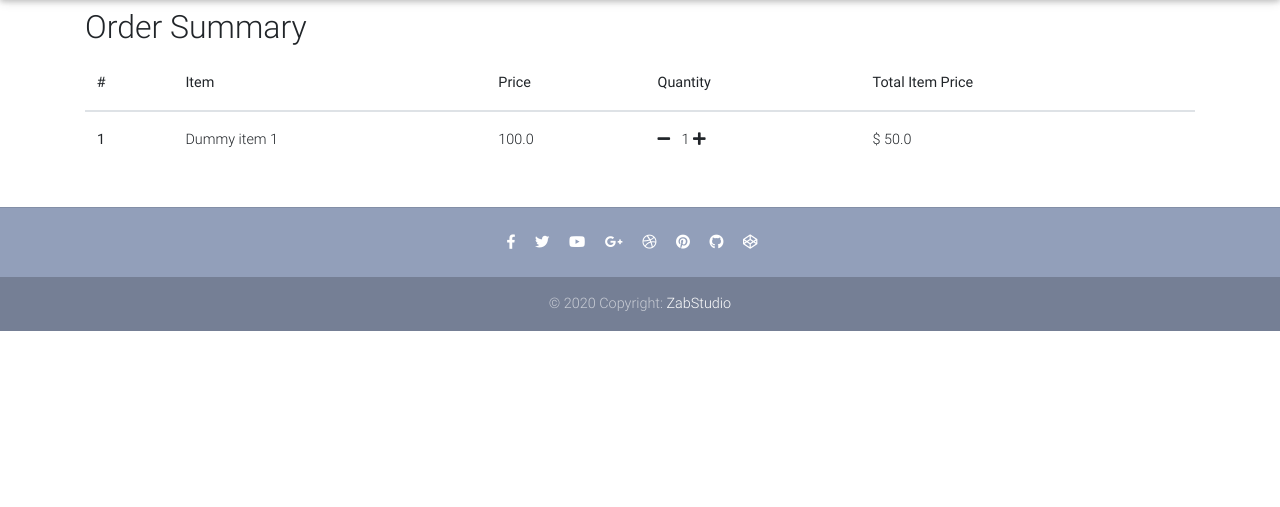
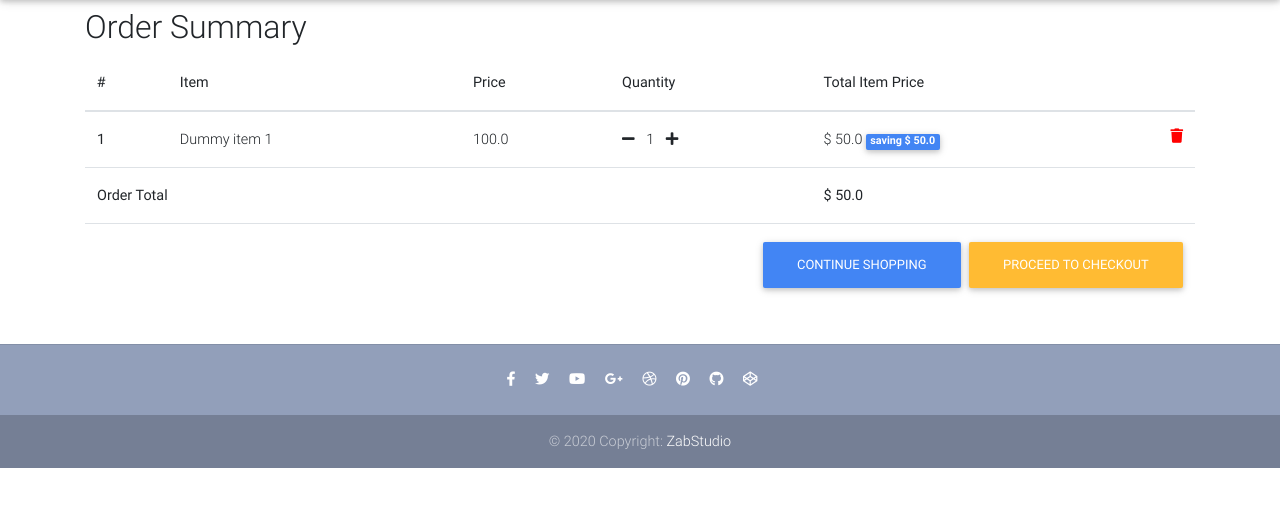
Before and after one commit to safwanvk/Zabshop, a Django app: page /order-summary/ in a window 1280 px wide. Shown: the part 64-571 px from the top of the page. Run offline with Django 3.2, Linux system fonts and the light colour scheme; a user stored in the database is signed in; data comes from the database, SQL or seed files in the repository; both versions use the stored data as it was after the commit; some libraries are stand-ins or nearby versions.

Commit message:
Improve ui in order-summary

```diff
--- a/core/models.py
+++ b/core/models.py
@@ -65,16 +65,28 @@ class OrderItem(models.Model):
     def get_total_discount_item_price(self):
         return self.quantity * self.item.discount_price
 
+    def get_amount_saved(self):
+        return self.get_total_item_price() - self.get_total_discount_item_price()
+
+    def get_final_price(self):
+        if self.item.discount_price:
+            return self.get_total_discount_item_price()
+        return self.get_total_item_price()
+
 class Order(models.Model):
     user = models.ForeignKey(settings.AUTH_USER_MODEL,on_delete=models.CASCADE)
     item = models.ManyToManyField(OrderItem)
     start_date = models.DateTimeField(auto_now_add=True)
     ordered_date = models.DateTimeField()
     ordered = models.BooleanField(default=False)
-
-
     def __str__(self):
         return self.user.username
+
+    def get_total(self):
+        total = 0
+        for order_item in self.item.all():
+            total += order_item.get_final_price()
+        return total
 
 class Address(models.Model):
     user = models.ForeignKey(settings.AUTH_USER_MODEL, on_delete=models.CASCADE)
--- a/core/views.py
+++ b/core/views.py
@@ -88,13 +88,14 @@ def remove_from_cart(request, slug):
                 )[0]
                 order.item.remove(order_item)
                 messages.info(request, "This item was removed from your cart.")
+                return redirect("core:order-summary")
             else:
                 messages.info(request, "This item was not in your cart.")
                 return redirect("core:product", slug=slug)
         else:
             messages.info(request, "You do not have  an active order.")
             return redirect("core:product", slug=slug)
-        return redirect("core:product", slug=slug)
+
 
 @login_required
 def remove_single_item_from_cart(request, slug):
@@ -125,4 +126,3 @@ def remove_single_item_from_cart(request, slug):
         else:
             messages.info(request, "You do not have  an active order.")
             return redirect("core:product", slug=slug)
-        return redirect("core:product", slug=slug)
--- a/templates/navbar.html
+++ b/templates/navbar.html
@@ -34,7 +34,7 @@
         <ul class="navbar-nav nav-flex-icons">
           {% if request.user.is_authenticated %}
           <li class="nav-item">
-            <a class="nav-link waves-effect">
+            <a href="{% url 'core:order-summary' %}" class="nav-link waves-effect">
               <span class="badge red z-depth-1 mr-1"> {{request.user|cart_item_count}} </span>
               <i class="fas fa-shopping-cart"></i>
               <span class="clearfix d-none d-sm-inline-block"> Cart </span>
--- a/templates/order_summary.html
+++ b/templates/order_summary.html
@@ -26,23 +26,46 @@
                 <tbody>
                 {% for order_item in object.item.all %}
                 <tr>
-                  <th scope="row">1</th>
+                  <th scope="row">{{ forloop.counter }}</th>
                   <td>{{ order_item.item.title }}</td>
                   <td>{{ order_item.item.price }}</td>
                   <td>
                   <a href="{% url 'core:remove-single-item-from-cart' order_item.item.slug %}"><i class="fas fa-minus mr-2"></i></a>
                   {{ order_item.quantity }}
-                  <a href="{% url 'core:add-to-cart' order_item.item.slug %}"><i class="fas fa-plus mr-2"></i></a>
+                  <a href="{% url 'core:add-to-cart' order_item.item.slug %}"><i class="fas fa-plus ml-2"></i></a>
                   </td>
                   <td>
                   {% if order_item.item.discount_price %}
                       $ {{ order_item.get_total_discount_item_price }}
+                      <span class="badge badge-primary">saving $ {{ order_item.get_amount_saved }}</span>
                   {% else %}
                       $ {{ order_item.get_total_item_price }}
                   {% endif %}
+                  <a style='color: red;' href="{% url 'core:remove-from-cart' order_item.item.slug %}"><i class="fas fa-trash float-right"></i></a>
                   </td>
                 </tr>
+                {% empty %}
+                <tr>
+                    <td colspan="5">Your cart is empty</td>
+                </tr>
+                <tr>
+                    <td colspan="5">
+                        <a class="btn btn-primary float-right" href="/">Continue Shopping</a>
+                    </td>
+                </tr>
                 {% endfor %}
+                {% if object.get_total %}
+                <tr>
+                    <td colspan="4"><b>Order Total</b></td>
+                    <td><b>$ {{ object.get_total }}</b></td>
+                </tr>
+                <tr>
+                    <td colspan="5">
+                        <a class="btn btn-warning float-right ml-2" href="/checkout/">Proceed to Checkout</a>
+                        <a class="btn btn-primary float-right" href="/">Continue Shopping</a>
+                    </td>
+                </tr>
+                {% endif %}
                 </tbody>
             </table>
 
@@ -62,3 +85,11 @@
 
 </body>
 {% endblock %}
+
+
+
+
+
+
+
+}
```
Also changed, not shown: db.sqlite3.
